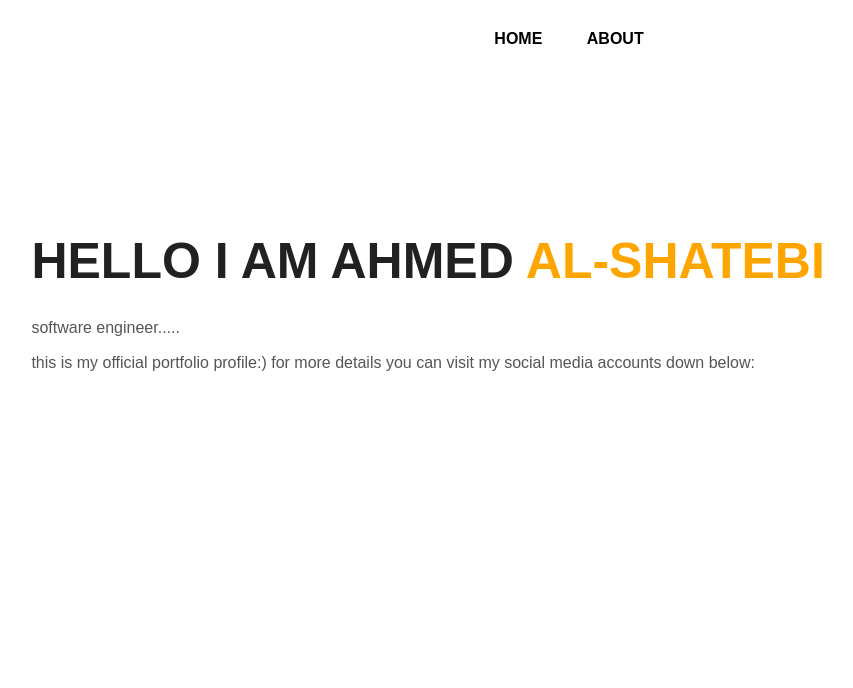
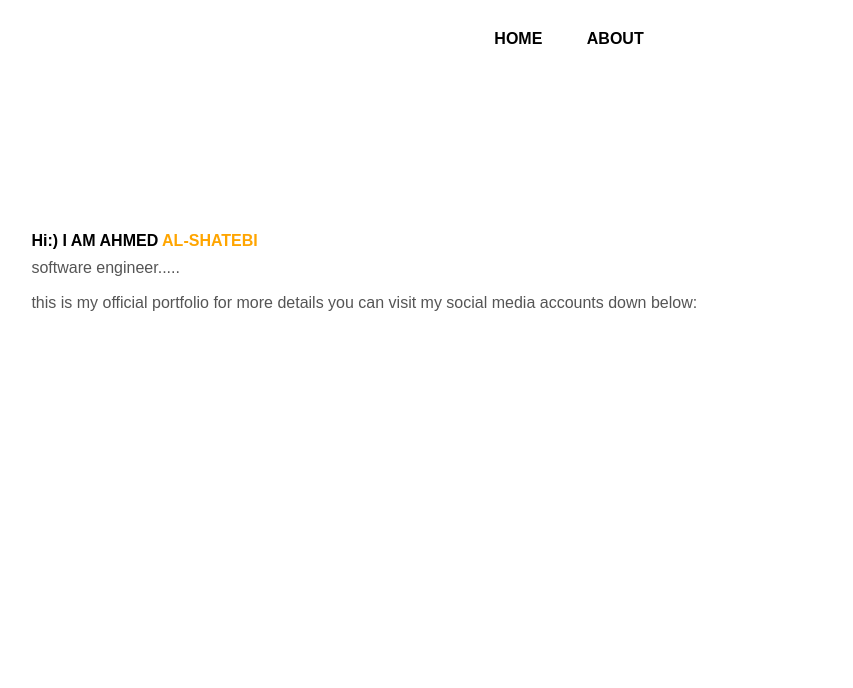
Before and after one commit to a7med-alshatebi/portofilo, a plain HTML site: page index.html in a window 1280 px wide. Shown: the top 688 px of the page, without its empty margins (71-924 px from the left). Drawn offline with Linux system fonts and the light colour scheme.

Commit message:
Update index.html

```diff
--- a/index.html
+++ b/index.html
@@ -15,9 +15,9 @@
             </ul>
         </nav>
         <div class="detel">
-            <h2>HELLO I AM AHMED <span>AL-SHATEBI</span></h2>
+            <h4>Hi:) I AM AHMED <span>AL-SHATEBI</span></h4>
 
-            <p> software engineer..... <br>this is my official portfolio profile:) for more details you can visit my social media accounts  down below: </p>
+            <p> software engineer..... <br>this is my official portfolio  for more details you can visit my social media accounts  down below: </p>
         </div>
         <div class="social-icon">
             <ul>
```
